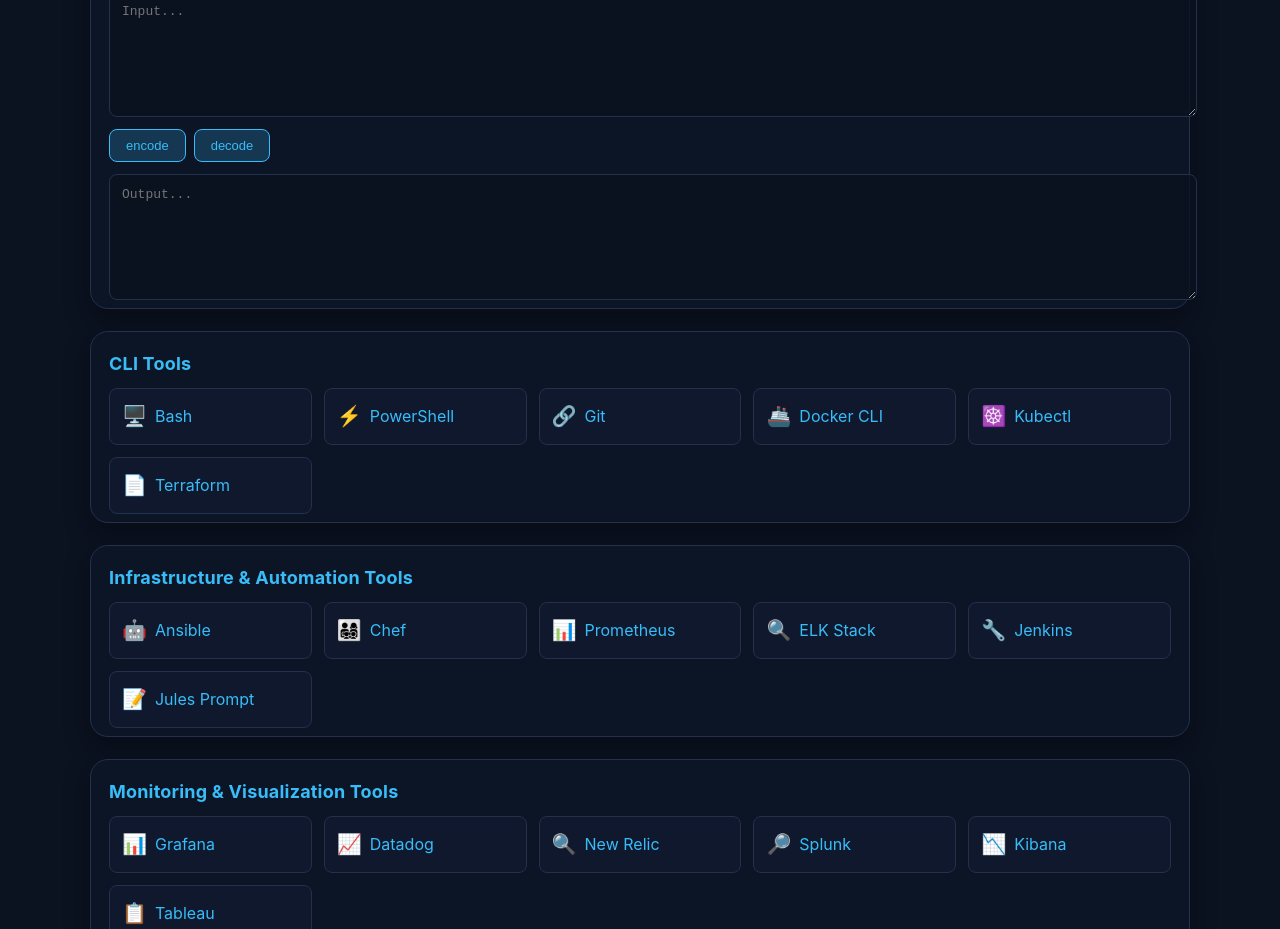
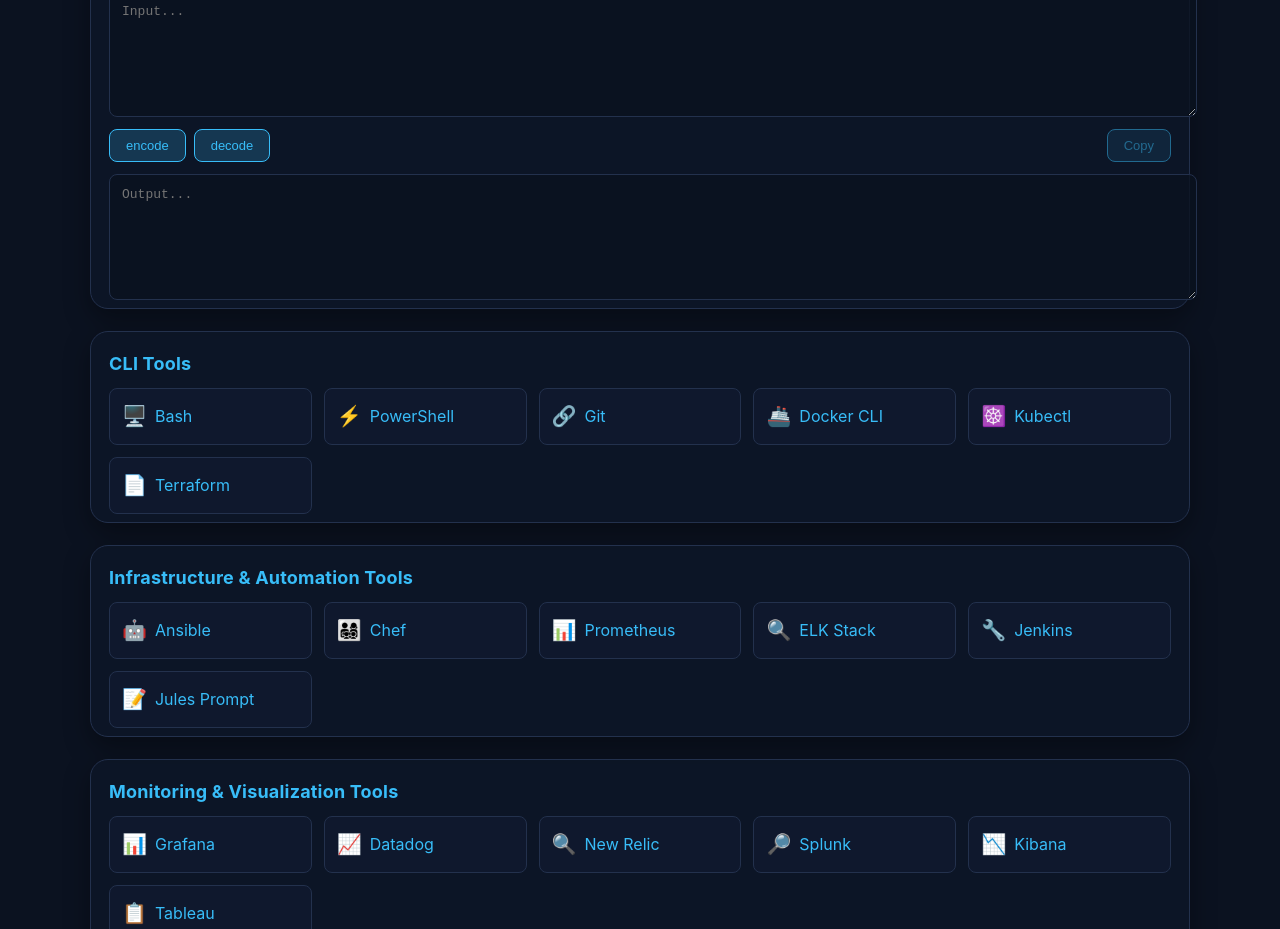
Before and after one commit to Parkingpet/parkingpet.github.io, a React (Vite) app: page / in a window 1280 px wide. Shown: the part 6280-7209 px from the top of the page. Built offline with nearby package versions, Linux system fonts and the light colour scheme.

Commit message:
🎨 Palette: Add copy functionality and ARIA labels to DevOps tools
Co-authored-by: Parkingpet <110600167+Parkingpet@users.noreply.github.com>

```diff
--- a/src/App.jsx
+++ b/src/App.jsx
@@ -304,6 +304,7 @@ function DevOpsTools() {
   const [activeTab, setActiveTab] = useState('base64')
   const [input, setInput] = useState('')
   const [output, setOutput] = useState('')
+  const [copied, setCopied] = useState(false)
 
   const tools = {
     base64: {
@@ -347,6 +348,13 @@ function DevOpsTools() {
     }
   }
 
+  const handleCopy = () => {
+    if (!output) return
+    navigator.clipboard.writeText(output)
+    setCopied(true)
+    setTimeout(() => setCopied(false), 2000)
+  }
+
   return (
     <div style={styles.section} id="tools">
       <h2 style={styles.h2}>DevOps Tools</h2>
@@ -365,21 +373,33 @@ function DevOpsTools() {
 
       <div style={styles.toolBody}>
         <textarea
+          aria-label={`${tools[activeTab].name} Input`}
           value={input}
           onChange={e => setInput(e.target.value)}
           placeholder="Input..."
           style={styles.toolTextarea}
         />
 
-        <div style={styles.toolActions}>
-          {Object.entries(tools[activeTab]).filter(([k]) => k !== 'name').map(([key, fn]) => (
-            <button key={key} onClick={fn} style={styles.toolBtn}>
-              {key}
-            </button>
-          ))}
+        <div style={{ ...styles.toolActions, justifyContent: 'space-between' }}>
+          <div style={{ display: 'flex', gap: '8px', flexWrap: 'wrap' }}>
+            {Object.entries(tools[activeTab]).filter(([k]) => k !== 'name').map(([key, fn]) => (
+              <button key={key} onClick={fn} style={styles.toolBtn}>
+                {key}
+              </button>
+            ))}
+          </div>
+          <button
+            onClick={handleCopy}
+            style={{ ...styles.toolBtn, opacity: output ? 1 : 0.5, cursor: output ? 'pointer' : 'not-allowed' }}
+            disabled={!output}
+            aria-label="Copy output to clipboard"
+          >
+            {copied ? 'Copied!' : 'Copy'}
+          </button>
         </div>
 
         <textarea
+          aria-label={`${tools[activeTab].name} Output`}
           value={output}
           readOnly
           placeholder="Output..."
```
